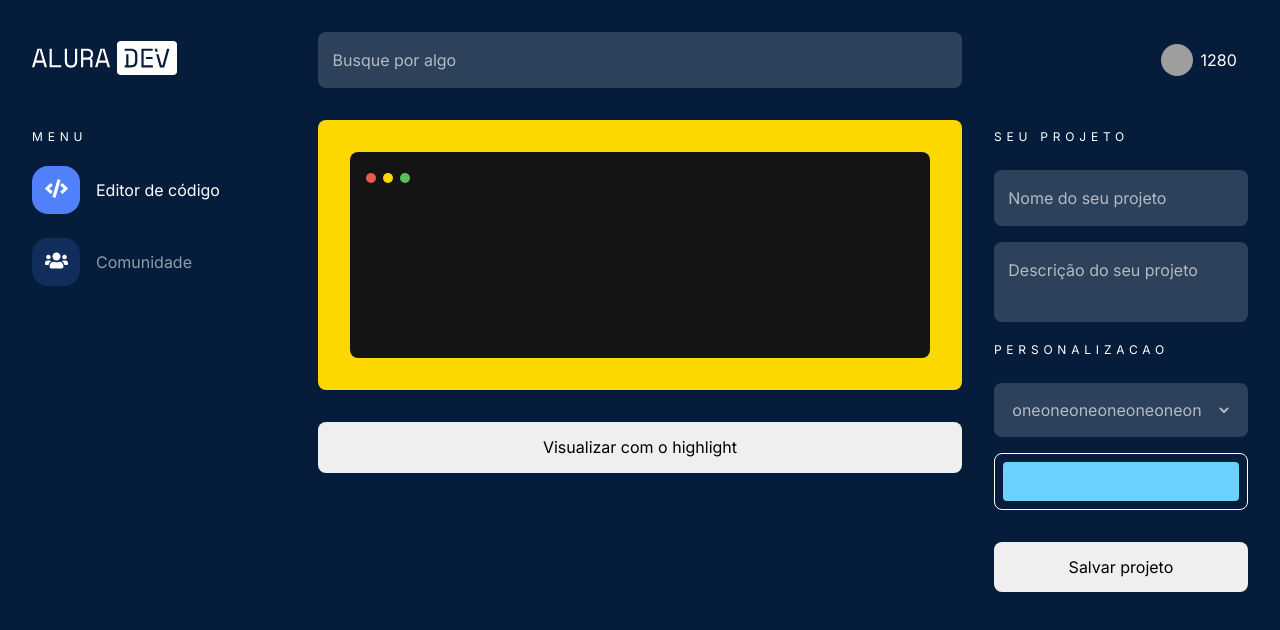
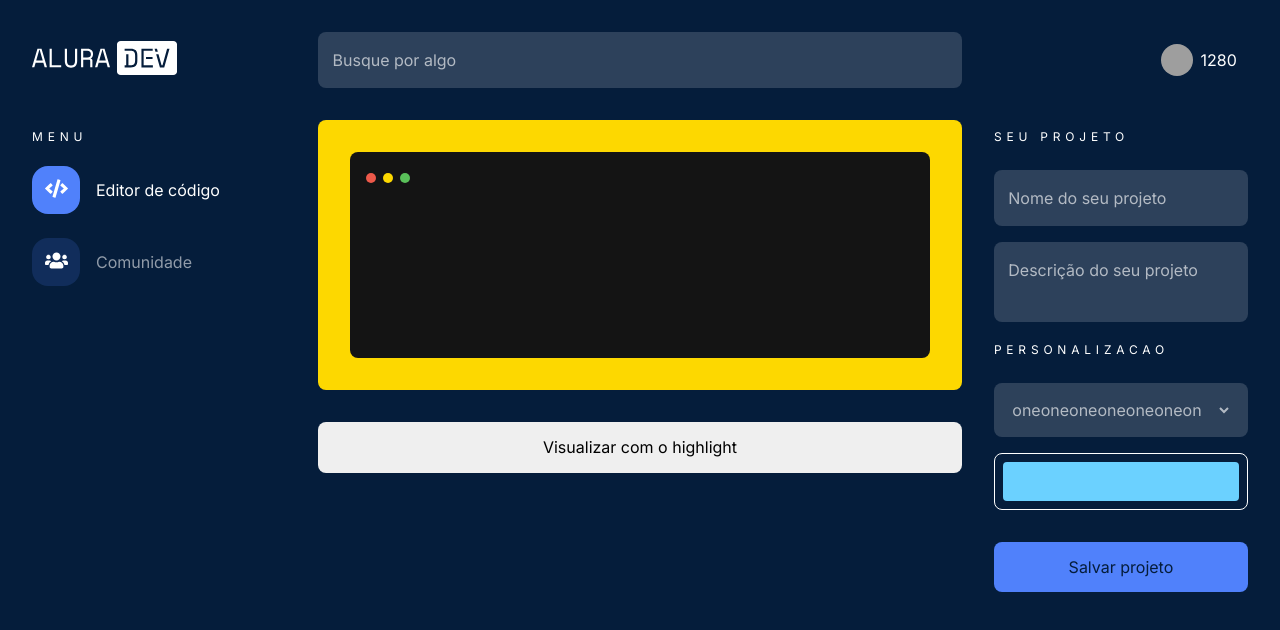
Before and after one commit to leomarzochi/challange-2-alura, a React (Create React App) app: page / in a window 1280 px wide. Shown: the top 630 px of the page. Built offline with nearby package versions, Linux system fonts and the light colour scheme; grey boxes are pictures that could not be loaded.

Commit message:
altered prop name

```diff
--- a/src/screens/code-editor/components/project-menu/ProjectMenu.tsx
+++ b/src/screens/code-editor/components/project-menu/ProjectMenu.tsx
@@ -14,7 +14,7 @@ export const ProjectMenu = () => {
       <div className={styles['form-container']}>
         <Select />
         <ColorPicker/>
-        <Button type="filled">Salvar projeto</Button>
+        <Button buttonStyle="filled">Salvar projeto</Button>
       </div>
     </div>
   );
```
